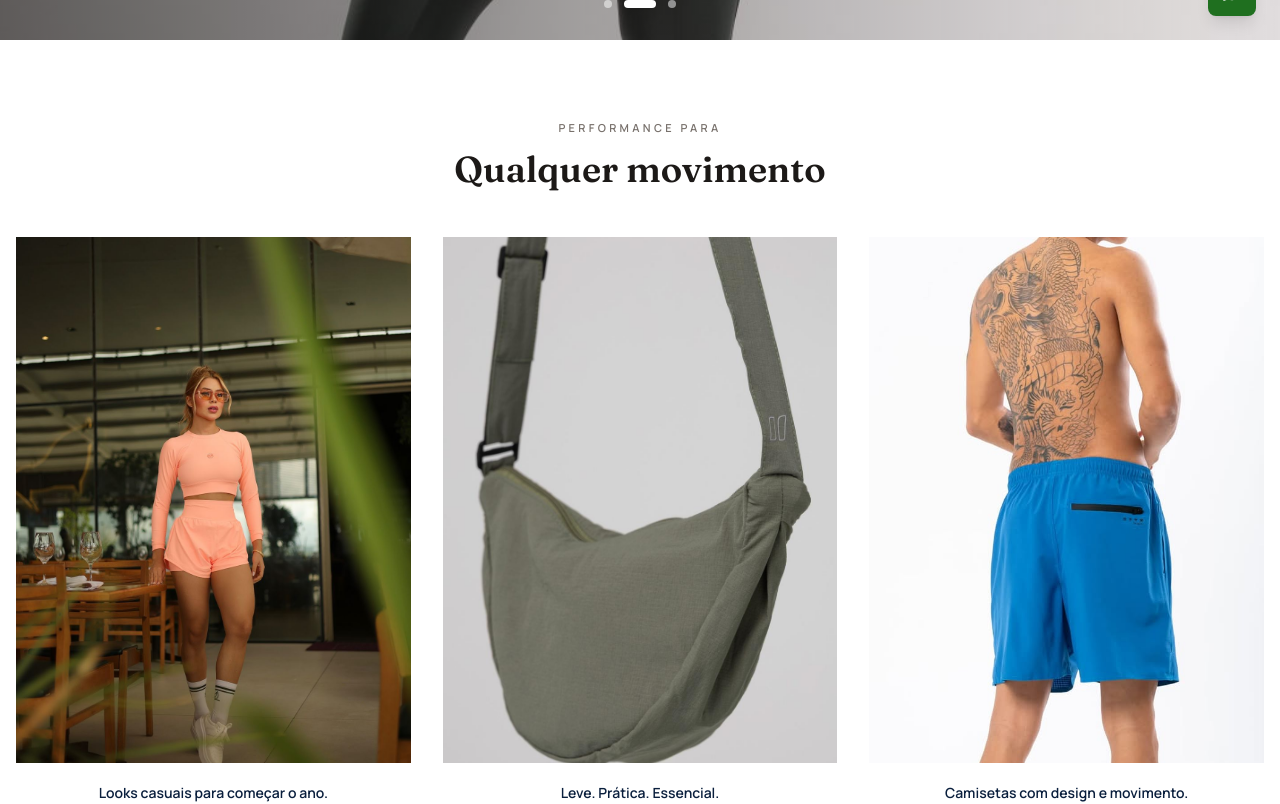
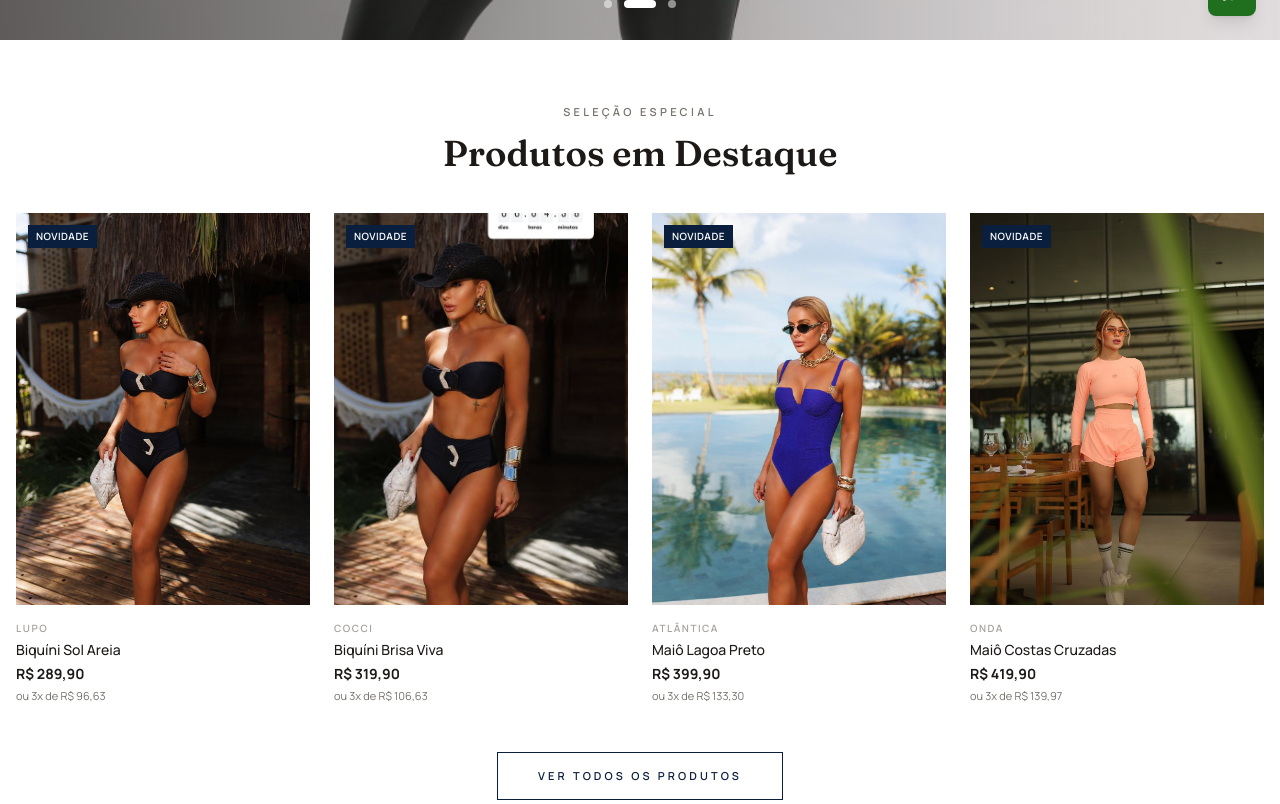
Before and after one commit to mhrzfrota/site-dropshipping, a React (Vite) app: page / in a window 1280 px wide. Shown: the part 760-1564 px from the top of the page. Built offline with nearby package versions, Linux system fonts and the light colour scheme.

Commit message:
feat: add seção produtos em destaque

```diff
--- /dev/null
+++ b/src/components/FeaturedProductsSection.tsx
@@ -0,0 +1,152 @@
+import React, { useState } from 'react'
+import { Link } from 'react-router-dom'
+import { getAllProducts, formatPrice, normalizeSlug, type Product } from '../data/products'
+
+const fallbackImage = '/images/home-hero.png'
+
+const FeaturedProductsSection: React.FC = () => {
+  const products = getAllProducts().slice(0, 4)
+
+  return (
+    <section className="bg-white py-16">
+      <div className="mx-auto max-w-[1400px] px-4">
+        <div className="mb-10 text-center">
+          <p className="text-[11px] font-semibold uppercase tracking-[0.3em] text-stone-500">
+            Seleção especial
+          </p>
+          <h2 className="mt-3 font-display text-3xl font-extrabold text-stone-900 sm:text-4xl">
+            Produtos em Destaque
+          </h2>
+        </div>
+
+        <div className="grid grid-cols-2 gap-4 md:grid-cols-4 md:gap-6">
+          {products.map((product) => (
+            <ProductCard key={product.id} product={product} />
+          ))}
+        </div>
+
+        <div className="mt-12 text-center">
+          <Link
+            to="/produtos"
+            className="inline-flex min-h-[48px] items-center justify-center border border-[#0a1f3d] px-10 text-[11px] font-semibold uppercase tracking-[0.28em] text-[#0a1f3d] transition hover:bg-[#0a1f3d] hover:text-white"
+          >
+            Ver todos os produtos
+          </Link>
+        </div>
+      </div>
+    </section>
+  )
+}
+
+type ProductCardProps = {
+  product: Product
+}
+
+const ProductCard: React.FC<ProductCardProps> = ({ product }) => {
+  const [isHovered, setIsHovered] = useState(false)
+  const [secondImageError, setSecondImageError] = useState(false)
+
+  const primaryImage = product.image
+  const secondaryImage = product.images && product.images.length > 1 ? product.images[1] : null
+
+  const handleImageError = (event: React.SyntheticEvent<HTMLImageElement>) => {
+    const target = event.currentTarget
+    if (target.dataset.fallbackApplied) return
+    target.dataset.fallbackApplied = 'true'
+    target.src = fallbackImage
+  }
+
+  const handleSecondImageError = (event: React.SyntheticEvent<HTMLImageElement>) => {
+    const target = event.currentTarget
+    if (target.dataset.fallbackApplied) return
+    target.dataset.fallbackApplied = 'true'
+    setSecondImageError(true)
+  }
+
+  const showSecondImage = isHovered && secondaryImage && !secondImageError
+
+  return (
+    <Link
+      to={`/produto/${normalizeSlug(product.slug)}`}
+      className="group block"
+      onMouseEnter={() => setIsHovered(true)}
+      onMouseLeave={() => setIsHovered(false)}
+    >
+      <div className="relative aspect-[3/4] overflow-hidden bg-stone-100">
+        {/* Primary Image */}
+        <img
+          src={primaryImage}
+          alt={product.name}
+          className={`absolute inset-0 h-full w-full object-cover transition-opacity duration-500 ${
+            showSecondImage ? 'opacity-0' : 'opacity-100'
+          }`}
+          onError={handleImageError}
+          loading="lazy"
+          decoding="async"
+        />
+
+        {/* Secondary Image (shown on hover) */}
+        {secondaryImage && !secondImageError && (
+          <img
+            src={secondaryImage}
+            alt={`${product.name} - foto alternativa`}
+            className={`absolute inset-0 h-full w-full object-cover transition-opacity duration-500 ${
+              showSecondImage ? 'opacity-100' : 'opacity-0'
+            }`}
+            onError={handleSecondImageError}
+            loading="lazy"
+            decoding="async"
+          />
+        )}
+
+        {/* Badge */}
+        {product.isNew && (
+          <span className="absolute left-3 top-3 bg-[#0a1f3d] px-2 py-1 text-[10px] font-semibold uppercase tracking-wider text-white">
+            Novidade
+          </span>
+        )}
+
+        {/* Hover Overlay with Info */}
+        <div
+          className={`absolute inset-x-0 bottom-0 bg-gradient-to-t from-black/70 via-black/40 to-transparent p-4 transition-all duration-400 ${
+            isHovered ? 'translate-y-0 opacity-100' : 'translate-y-4 opacity-0'
+          }`}
+        >
+          <div className="flex flex-wrap gap-1">
+            {product.variants.sizes.slice(0, 4).map((size) => (
+              <span
+                key={size}
+                className="flex h-7 min-w-[28px] items-center justify-center border border-white/80 bg-white/10 px-2 text-[10px] font-semibold text-white backdrop-blur-sm"
+              >
+                {size}
+              </span>
+            ))}
+          </div>
+          {product.variants.colors.length > 0 && (
+            <p className="mt-2 text-[11px] text-white/80">
+              {product.variants.colors.length} {product.variants.colors.length === 1 ? 'cor' : 'cores'}
+            </p>
+          )}
+        </div>
+      </div>
+
+      {/* Product Info */}
+      <div className="mt-4 space-y-1">
+        <p className="text-[10px] font-semibold uppercase tracking-[0.15em] text-stone-400">
+          {product.brand}
+        </p>
+        <h3 className="text-sm font-medium text-stone-900 transition-colors group-hover:text-[#0a1f3d]">
+          {product.name}
+        </h3>
+        <p className="text-sm font-bold text-stone-900">
+          {formatPrice(product.price)}
+        </p>
+        <p className="text-[11px] text-stone-500">
+          ou 3x de {formatPrice(product.price / 3)}
+        </p>
+      </div>
+    </Link>
+  )
+}
+
+export default FeaturedProductsSection
--- a/src/pages/HomePage.tsx
+++ b/src/pages/HomePage.tsx
@@ -1,5 +1,6 @@
 import React from 'react'
 import BenefitsStripSection from '../components/BenefitsStripSection'
+import FeaturedProductsSection from '../components/FeaturedProductsSection'
 import HeroSection from '../components/HeroSection'
 import HighlightsSection from '../components/HighlightsSection'
 import NewArrivalsSection from '../components/NewArrivalsSection'
@@ -9,6 +10,7 @@ const HomePage: React.FC = () => {
   return (
     <>
       <HeroSection />
+      <FeaturedProductsSection />
       <HighlightsSection />
       <NewArrivalsSection />
       <RhythmSection />
```
Also changed, not shown: .claude/settings.local.json.
